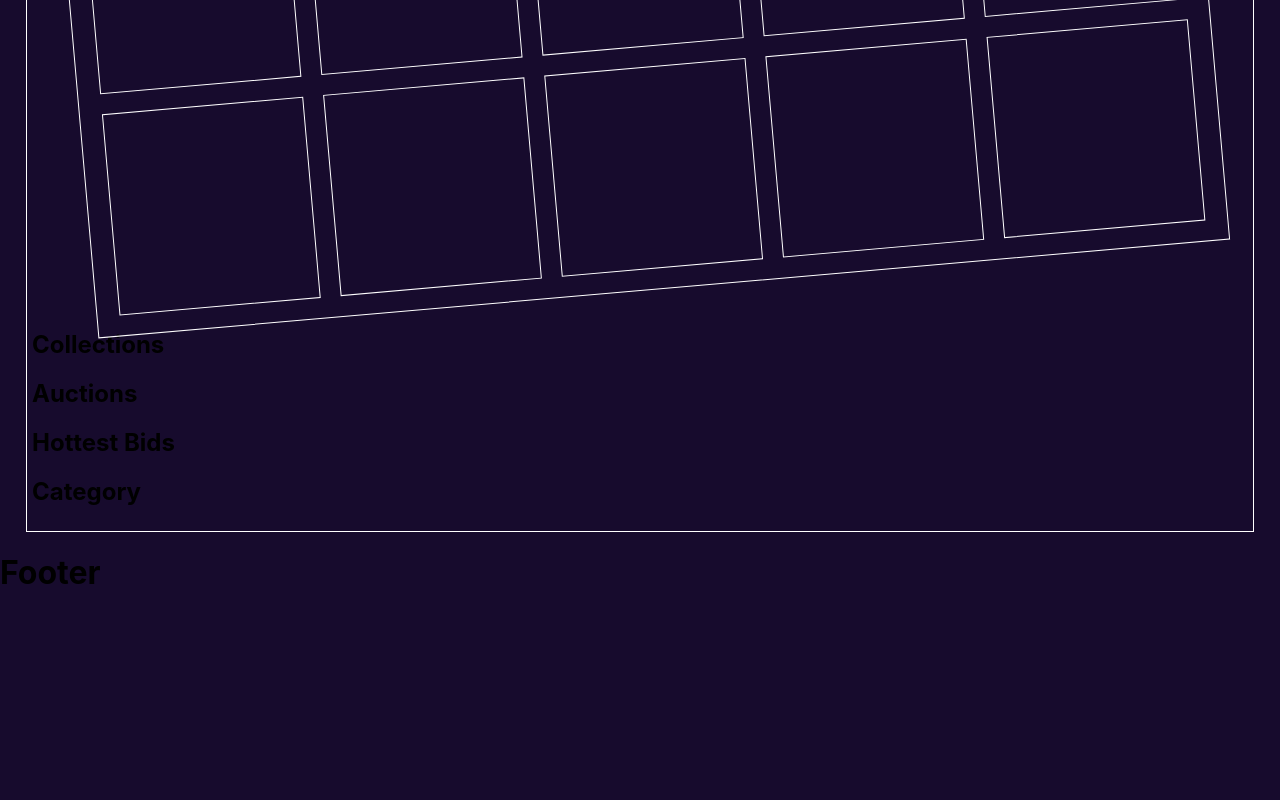
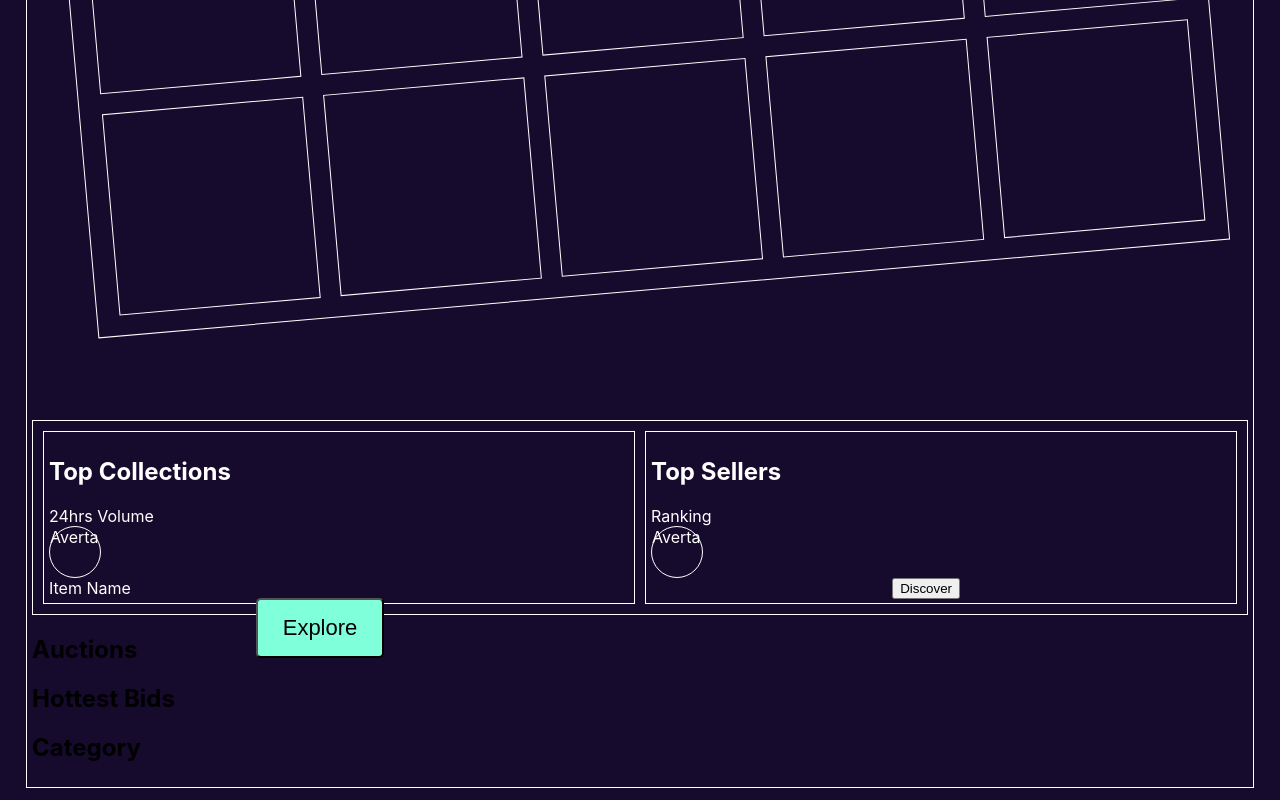
Before and after one commit to victoryohanna/McGeorgeTestProject, a React (Create React App) app: page / in a window 1280 px wide. Shown: the part 1056-1856 px from the top of the page. Before the commit the page ends 1648 px from the top, so only its background shows below. Built offline with nearby package versions, Linux system fonts and the light colour scheme.

Commit message:
modified collection component

```diff
--- a/src/components/Collections.jsx
+++ b/src/components/Collections.jsx
@@ -1,10 +1,33 @@
+import "../styles/components/collections.css";
 
-const Collections = ()=>{
-    return(
-        <div className='collection-container'>
-            <h1>Collections</h1>
+const Collections = () => {
+  return (
+    <div className="collection-container">
+      <div className="top-collections">
+        <div>
+          <h1>Top Collections</h1>
         </div>
-    )
-}
+        <span>24hrs Volume</span>
+        <div className="collections">
+          <div className="averta">Averta</div>
+          <soan>Item Name</soan>
+        </div>
+
+        <button className="btn-explore">Explore</button>
+      </div>
+      <div className="top-sellers">
+        <div>
+          <h1>Top Sellers</h1>
+        </div>
+        <span>Ranking</span>
+        <div className="sellers">
+          <div className="averta">Averta</div>
+        </div>
+
+        <button className="btn-discover">Discover</button>
+      </div>
+    </div>
+  );
+};
 
 export default Collections;
--- a/src/styles/components/collections.css
+++ b/src/styles/components/collections.css
@@ -0,0 +1,37 @@
+.collection-container{
+    display: flex;
+    color: #ffffff;
+    padding: 5px;
+    margin-top: 130px;
+    border: 1px solid white;
+}
+
+.top-collections,.top-sellers{
+
+    width: 50%;
+    margin: 5px;
+    padding: 5px;
+    border: 1px solid white;
+}
+
+/* .top-sellers{
+    width: 50%;
+    border: 1px solid white;
+} */
+
+.btn-explore{
+    position: absolute;
+    left: 20%;
+}
+
+.btn-discover{
+    position: absolute;
+    right: 25%;
+}
+
+.averta{
+    border: 1px solid white;
+    border-radius: 50%;
+    width: 50px;
+    height: 50px;
+}
```
